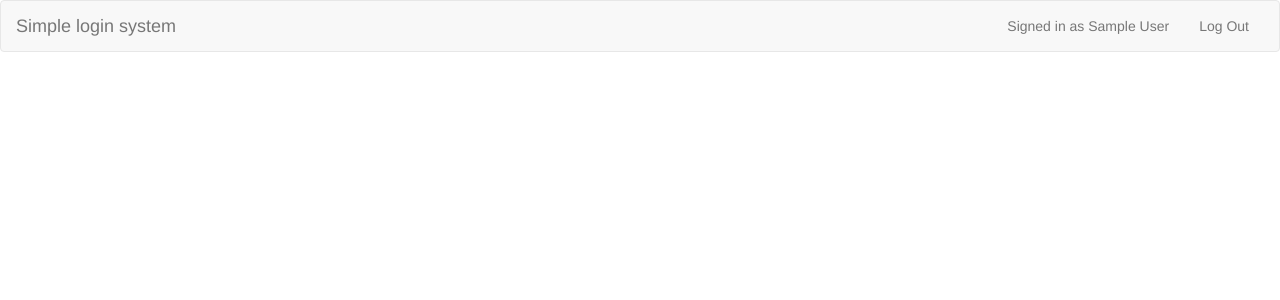
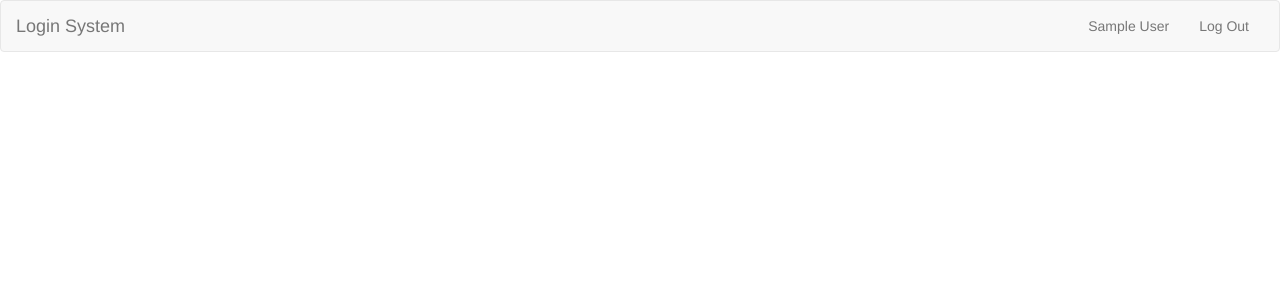
Before and after one commit to sazzadbinashique/gallery, a PHP site: page /index.php in a window 1280 px wide. Shown: the top 300 px of the page. Run offline with PHP 8.4, Linux system fonts and the light colour scheme; the visitor is signed in with stand-in values (Sample User, id 1); some libraries are stand-ins or nearby versions.

Commit message:
some changed

```diff
--- a/index.php
+++ b/index.php
@@ -20,12 +20,12 @@ include_once 'dbconnect.php';
                 <span class="icon-bar"></span>
                 <span class="icon-bar"></span>
             </button>
-            <a class="navbar-brand" href="index.php">Simple login system</a>
+            <a class="navbar-brand" href="index.php">Login System</a>
         </div>
         <div class="collapse navbar-collapse" id="navbar1">
             <ul class="nav navbar-nav navbar-right">
                 <?php if (isset($_SESSION['usr_id'])) { ?>
-                <li><p class="navbar-text">Signed in as <?php echo $_SESSION['usr_name']; ?></p></li>
+                <li><p class="navbar-text"><?php echo $_SESSION['usr_name']; ?></p></li>
                 <li><a href="logout.php">Log Out</a></li>
                 <?php } else { ?>
                 <li><a href="login.php">Login</a></li>
--- a/login.php
+++ b/login.php
@@ -43,7 +43,7 @@ if (isset($_POST['login'])) {
                 <span class="icon-bar"></span>
                 <span class="icon-bar"></span>
             </button>
-            <a class="navbar-brand" href="index.php">Simple login system</a>
+            <a class="navbar-brand" href="index.php">Login System</a>
         </div>
         <!-- menu items -->
         <div class="collapse navbar-collapse" id="navbar1">
```
